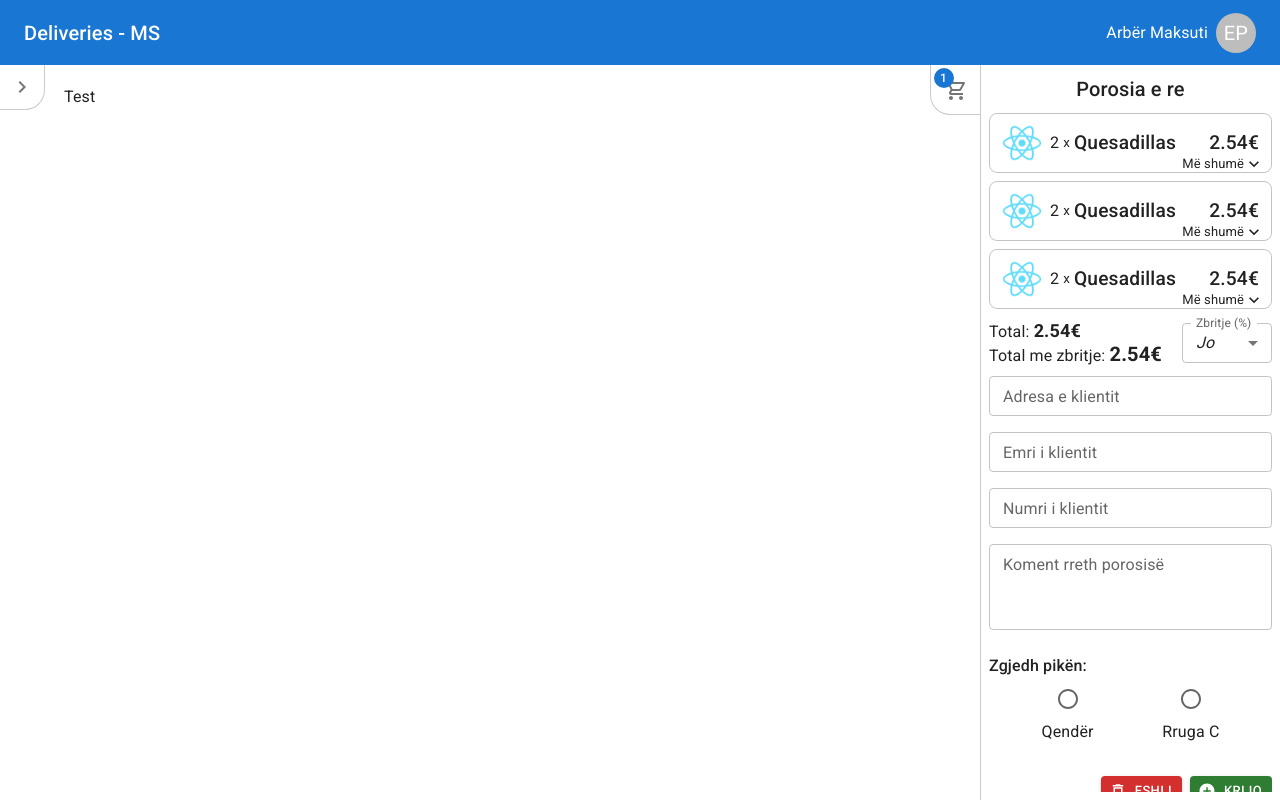
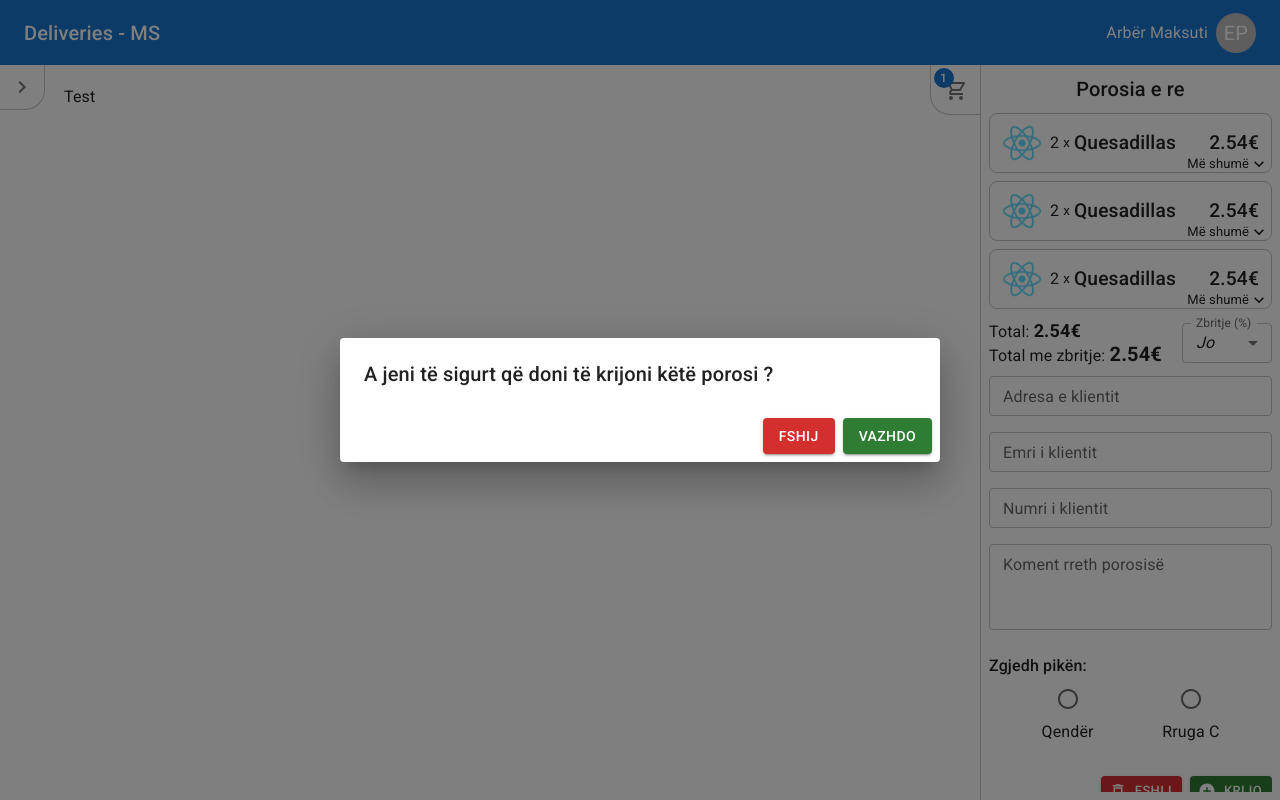
Before and after one commit to arbermaksuti/deliveries-ms-frontend, a React (Create React App) app: page /dashboard in a window 1280 px wide. Built offline with nearby package versions, Linux system fonts and the light colour scheme.

Commit message:
create structure for order modals

```diff
--- a/src/components/Added_Item.tsx
+++ b/src/components/Added_Item.tsx
@@ -72,7 +72,7 @@ const Added_Item: React.FC<Props> = (props) => {
                 sx={{
                   position: 'absolute',
                   bottom: '-14px',
-                  right: '-5px',
+                  right: '-10px',
                   display: 'flex',
                   alignItems: 'center',
                   cursor: 'pointer',
--- /dev/null
+++ b/src/components/Dynamic_Dialog.tsx
@@ -0,0 +1,39 @@
+import React from 'react'
+import Dialog from '@mui/material/Dialog'
+import { Button, DialogActions, DialogContent } from '@mui/material'
+
+interface Props {
+  opened: boolean
+  onClose: () => void
+  content?: any
+  firstActionsButton: string
+  secondActionsButton: string
+  onSubmit?: () => void
+}
+
+const Dynamic_Dialog: React.FC<Props> = (props) => {
+  const {
+    opened,
+    onClose,
+    content,
+    firstActionsButton,
+    secondActionsButton,
+    onSubmit,
+  } = props
+
+  return (
+    <Dialog open={opened} onClose={onClose} maxWidth="sm" fullWidth>
+      <DialogContent>{content}</DialogContent>
+      <DialogActions>
+        <Button variant="contained" color="error" onClick={onClose}>
+          {firstActionsButton}
+        </Button>
+        <Button variant="contained" color="success" onClick={onSubmit}>
+          {secondActionsButton}
+        </Button>
+      </DialogActions>
+    </Dialog>
+  )
+}
+
+export default Dynamic_Dialog
--- /dev/null
+++ b/src/components/Order_Dialog.tsx
@@ -0,0 +1,23 @@
+import { Box, Typography } from '@mui/material'
+
+interface Props {
+  type: 'create_order' | 'delete_order'
+}
+const Order_Dialog: React.FC<Props> = (props) => {
+  const { type } = props
+  return (
+    <Box>
+      <Typography variant="h6" fontWeight="500">
+        A jeni të sigurt që doni të{' '}
+        {type === 'create_order'
+          ? 'krijoni'
+          : type === 'delete_order'
+          ? 'fshini'
+          : ''}{' '}
+        këtë porosi ?
+      </Typography>
+    </Box>
+  )
+}
+
+export default Order_Dialog
--- a/src/layout/Right_Sidebar.tsx
+++ b/src/layout/Right_Sidebar.tsx
@@ -18,6 +18,8 @@ import { useState } from 'react'
 import Added_Item from 'src/components/Added_Item'
 import { colors } from 'src/utils/colors'
 import { navbar_height, rightSidebar_width } from 'src/utils/consts'
+import Dynamic_Dialog from 'src/components/Dynamic_Dialog'
+import Order_Dialog from 'src/components/Order_Dialog'
 
 const added_items = [
   {
@@ -55,6 +57,10 @@ const Right_Sidebar: React.FC<Props> = (props) => {
   const { openedSidebar, closedSidebar, smallDevice } = props
   const [items, setItems] = useState<any>(added_items)
   const [loading, setLoading] = useState<number | string>('')
+  const [openedDialog, setOpenedDialog] = useState<any>({
+    type: 'create_order',
+    show: true,
+  })
 
   const remove_item_handler = (id: any) => {
     setLoading(id)
@@ -65,6 +71,7 @@ const Right_Sidebar: React.FC<Props> = (props) => {
     }, 1000)
   }
   return (
+    <>
       <Drawer
         anchor="right"
         variant={smallDevice ? 'temporary' : 'permanent'}
@@ -86,7 +93,10 @@ const Right_Sidebar: React.FC<Props> = (props) => {
       >
         <Box
           height={`calc(100% - ${navbar_height}px)`}
-        sx={{ overflowY: 'scroll', '::-webkit-scrollbar': { display: 'none' } }}
+          sx={{
+            overflowY: 'scroll',
+            '::-webkit-scrollbar': { display: 'none' },
+          }}
         >
           <Box>
             <Typography
@@ -200,6 +210,13 @@ const Right_Sidebar: React.FC<Props> = (props) => {
               size="small"
               startIcon={<DeleteOutlined />}
               color="error"
+              onClick={() =>
+                setOpenedDialog({
+                  ...openedDialog,
+                  type: 'delete_order',
+                  show: true,
+                })
+              }
               // onClick={() => setNewDelivery(false)}
             >
               Fshij
@@ -210,12 +227,42 @@ const Right_Sidebar: React.FC<Props> = (props) => {
               sx={{ ml: 1 }}
               startIcon={<AddCircleOutlined />}
               color="success"
+              onClick={() =>
+                setOpenedDialog({
+                  ...openedDialog,
+                  type: 'create_order',
+                  show: true,
+                })
+              }
             >
               Krijo
             </Button>
           </Box>
         </Box>
       </Drawer>
+      <Dynamic_Dialog
+        opened={
+          openedDialog.type === 'delete_order' ? openedDialog.show : false
+        }
+        onClose={() =>
+          setOpenedDialog({ ...openedDialog, type: '', show: 'false' })
+        }
+        content={<Order_Dialog type="delete_order" />}
+        firstActionsButton="Fshij"
+        secondActionsButton="Vazhdo"
+      />
+      <Dynamic_Dialog
+        opened={
+          openedDialog.type === 'create_order' ? openedDialog.show : false
+        }
+        onClose={() =>
+          setOpenedDialog({ ...openedDialog, type: '', show: 'false' })
+        }
+        content={<Order_Dialog type="create_order" />}
+        firstActionsButton="Fshij"
+        secondActionsButton="Vazhdo"
+      />
+    </>
   )
 }
 
--- a/src/layout/index.tsx
+++ b/src/layout/index.tsx
@@ -38,8 +38,7 @@ const Layout: React.FC<Props> = (props) => {
     if (smallDevice && openedRightSidebar) {
       setOpenedRightSidbebar(false)
       setOpenedLeftSidebar(true)
-    }
-    else {
+    } else {
       setOpenedLeftSidebar(!openedLeftSidebar)
     }
   }
@@ -80,7 +79,7 @@ const Layout: React.FC<Props> = (props) => {
             borderLeft: 'none',
             borderRadius: 0,
             backgroundColor: '#fff',
-            zIndex: '10000',
+            zIndex: '1200',
             transition: `left 0.28s`,
             borderBottomRightRadius: '20px',
             display: 'flex',
@@ -106,7 +105,7 @@ const Layout: React.FC<Props> = (props) => {
             borderRight: 'none',
             borderRadius: 0,
             backgroundColor: '#fff',
-            zIndex: '10000',
+            zIndex: '1200',
             transition: `right 0.28s`,
             display: 'flex',
             alignItems: 'center',
@@ -122,8 +121,8 @@ const Layout: React.FC<Props> = (props) => {
             sx={{
               '&:hover': !smallDevice
                 ? {
-                  cursor: 'context-menu',
-                }
+                    cursor: 'context-menu',
+                  }
                 : {},
             }}
             onClick={handleRightSidebar}
```
Lines whose indentation alone changed are shown as unchanged.
